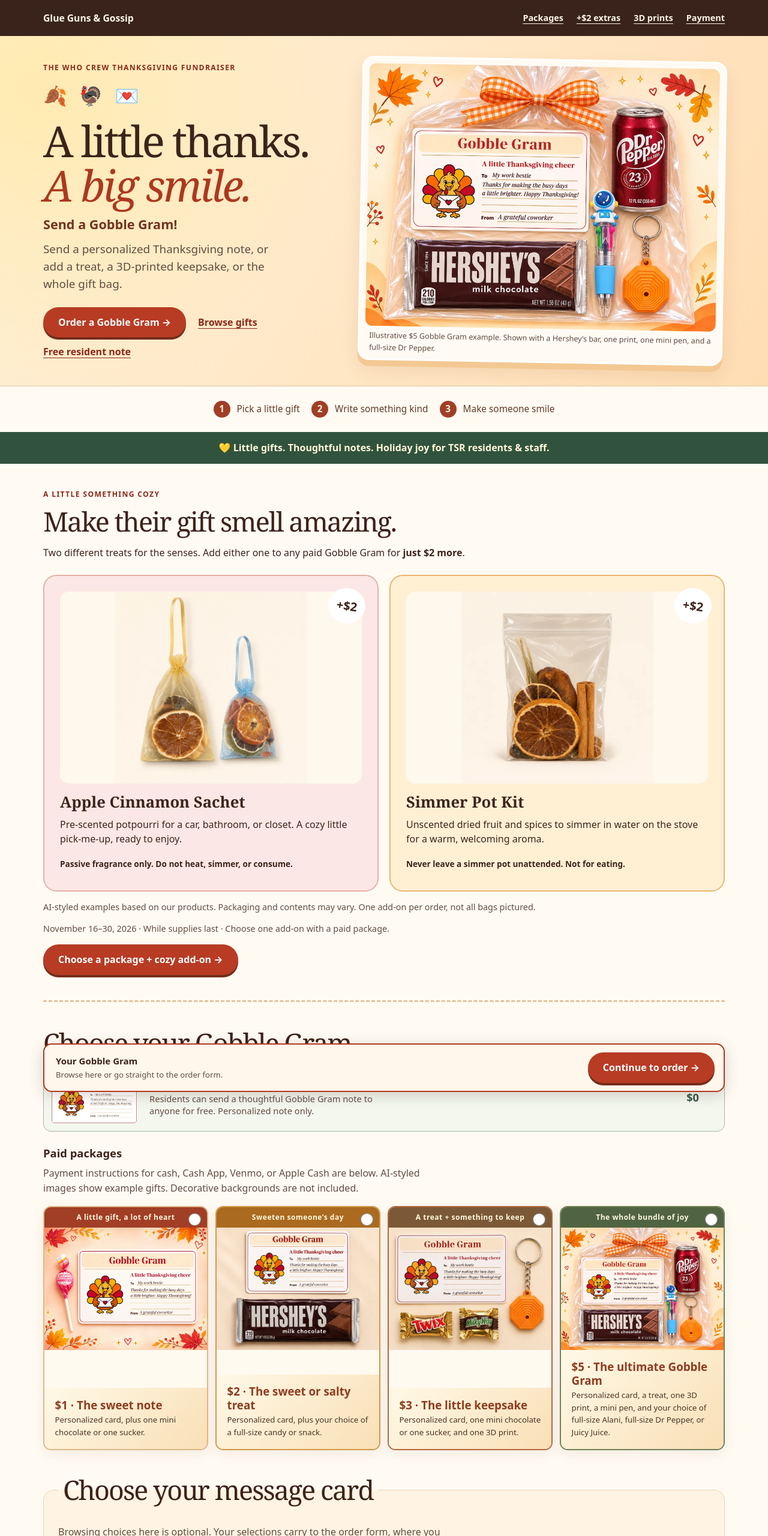
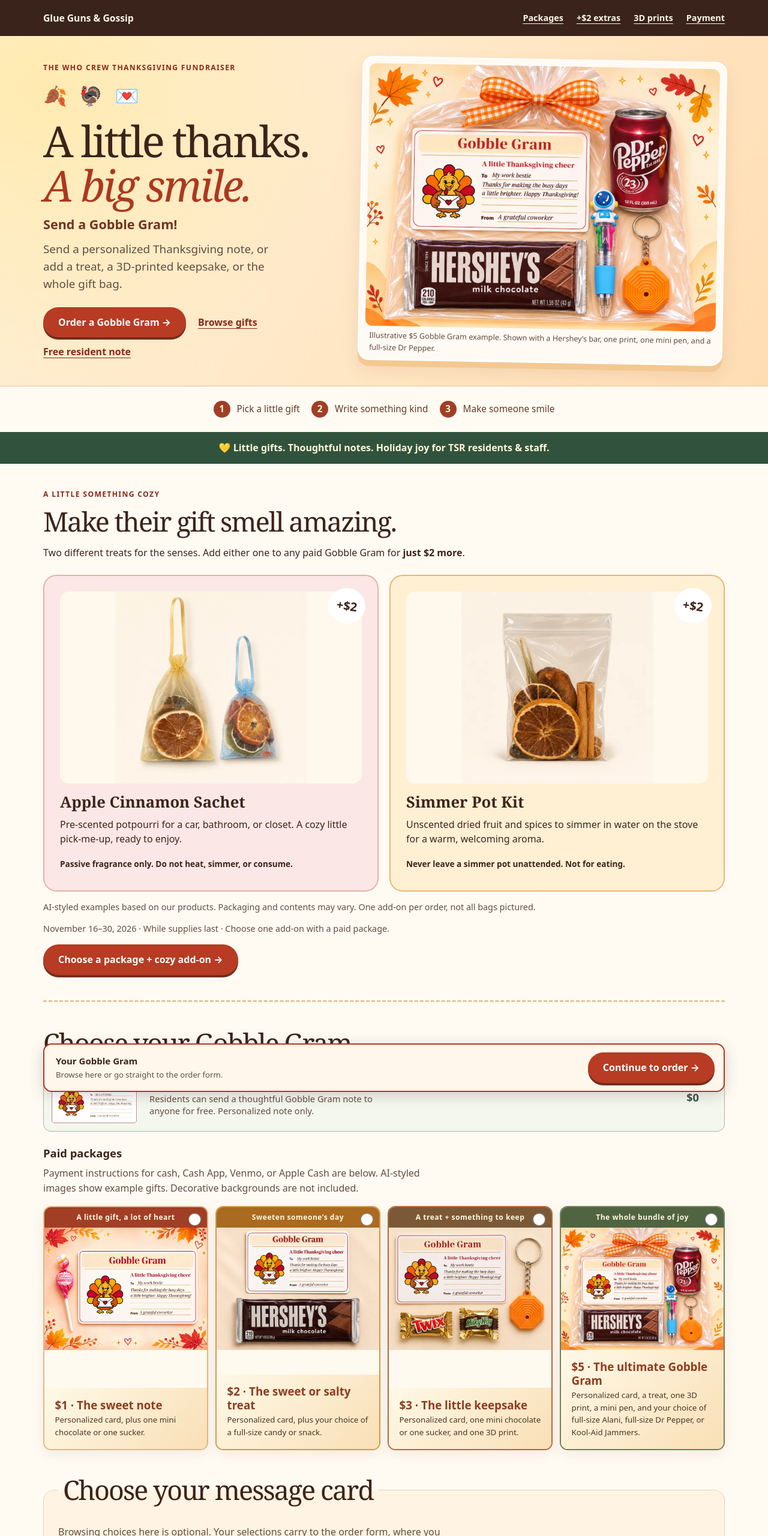
Before and after one commit to Lindsviann/gluegunsandgossip, a plain HTML site: page gobble-grams.html in a window 1280 px wide. Shown: the top 2560 px of the page at 60% size. Drawn offline with Linux system fonts and the light colour scheme.

Commit message:
Correct standard Dr Pepper can photo and available Kool-Aid choice

```diff
--- a/gobble-grams.html
+++ b/gobble-grams.html
@@ -6,8 +6,8 @@
   <meta name="theme-color" content="#39231b">
   <meta name="description" content="Send a free resident note or choose a Gobble Gram gift. Payment instructions for cash, Cash App, Venmo, and Apple Cash.">
   <title>Gobble Grams | Glue Guns &amp; Gossip</title>
-  <link rel="stylesheet" href="gobble-grams.css?v=20261117e">
-  <script src="gobble-grams.js?v=20261117e" defer></script>
+  <link rel="stylesheet" href="gobble-grams.css?v=20261117f">
+  <script src="gobble-grams.js?v=20261117f" defer></script>
 </head>
 <body>
   <header class="site-header">
@@ -34,8 +34,8 @@
           </div>
         </div>
         <figure>
-          <a href="gram-package-5-festive.webp" target="_blank" rel="noopener" aria-label="Open the full example of a finished five-dollar Gobble Gram">
-            <img src="gram-package-5-festive.webp" width="1200" height="900" fetchpriority="high"
+          <a href="gram-package-5-standard-can.webp" target="_blank" rel="noopener" aria-label="Open the full example of a finished five-dollar Gobble Gram">
+            <img src="gram-package-5-standard-can.webp" width="1200" height="900" fetchpriority="high"
               alt="Gobble Gram gift bag with a colored turkey note, Hershey’s bar, orange octagon keychain, astronaut mini pen, and a full-size Dr Pepper">
           </a>
           <figcaption>Illustrative $5 Gobble Gram example. Shown with a Hershey’s bar, one print, one mini pen, and a full-size Dr Pepper.</figcaption>
@@ -94,8 +94,8 @@
           <label class="choice package-choice">
             <input type="radio" name="tier" value="$5" required>
             <span class="photo-card">
-              <img src="gram-package-5-festive.webp" alt="" width="800" height="600" loading="lazy" decoding="async">
-              <span class="photo-name"><strong>$5 · The ultimate Gobble Gram</strong><small>Personalized card, a treat, one 3D print, a mini pen, and your choice of full-size Alani, full-size Dr Pepper, or Juicy Juice.</small></span>
+              <img src="gram-package-5-standard-can.webp" alt="" width="800" height="600" loading="lazy" decoding="async">
+              <span class="photo-name"><strong>$5 · The ultimate Gobble Gram</strong><small>Personalized card, a treat, one 3D print, a mini pen, and your choice of full-size Alani, full-size Dr Pepper, or Kool-Aid Jammers.</small></span>
             </span>
           </label>
         </div>
@@ -265,8 +265,8 @@
         <label class="pen-any"><input type="radio" name="pen" value="Surprise me" checked> Surprise me with a topper</label>
         <div class="drink-choice">
           <label class="stacked-label" for="drink-option">Drink preference</label>
-          <select id="drink-option" name="drink"><option value="">Choose your drink</option><option>Full-size Alani</option><option>Full-size Dr Pepper</option><option>Juicy Juice</option></select>
-          <p class="form-hint">Choose one: full-size Alani, full-size Dr Pepper, or Juicy Juice. No mini cans. Availability will be confirmed.</p>
+          <select id="drink-option" name="drink"><option value="">Choose your drink</option><option>Full-size Alani</option><option>Full-size Dr Pepper</option><option>Kool-Aid Jammers</option></select>
+          <p class="form-hint">Choose one: full-size Alani, full-size Dr Pepper, or Kool-Aid Jammers. No mini cans. Availability will be confirmed.</p>
         </div>
       </fieldset>
 
```
Also changed, not shown: index.html (+8 -8 lines), gram-package-5-standard-can.webp (added).
